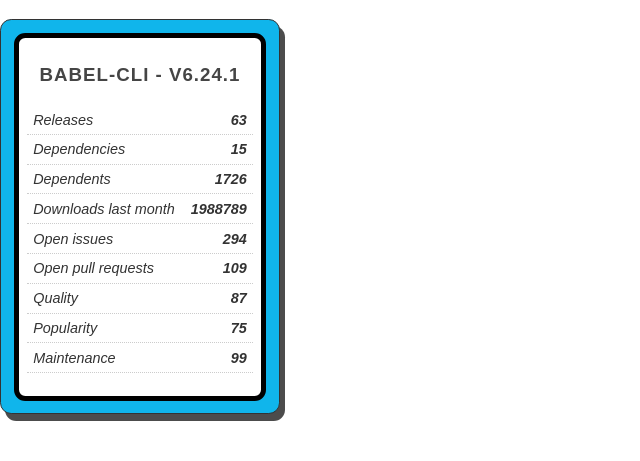
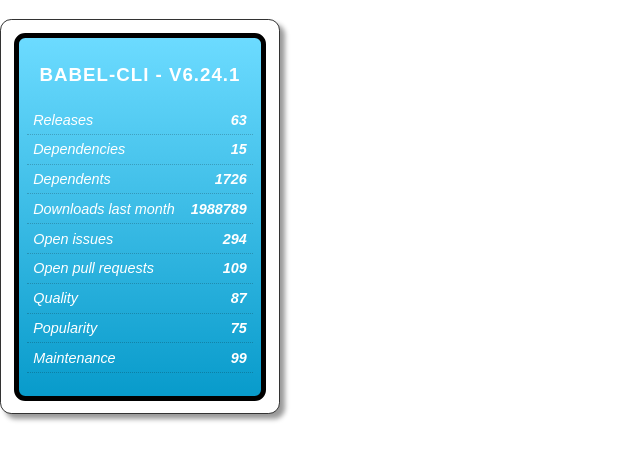
Before and after one commit to hkoskinen/top-trumps, a website: page index.html in a window 1280 px wide. Shown: the part 61-522 px from the top of the page, without its empty margins (0-640 px from the left). Drawn offline with Linux system fonts and the light colour scheme; files that its build step writes are made by us from their sources.

Commit message:
Update card styling again

```diff
--- a/index.html
+++ b/index.html
@@ -25,25 +25,26 @@
     }
 
     .card {
-      background-color: #10b5eb;
+      background-color: #fff;
       border-radius: 0.7rem;
       padding: 0.8rem;
       width: 280px;
       border: 1px solid #333;
-      box-shadow: 5px 7px 0 rgba(0, 0, 0, 0.7);
+      box-shadow: 5px 5px 5px rgba(0, 0, 0, 0.4);
     }
 
     .card__container {
       border-radius: 0.7rem;
       border: 5px solid #000;
-      background-color: #fff;
+      background: linear-gradient(#6cdbff, #089bcb);
+      color: #fff;
       padding: 0.5rem;
     }
 
     .card__title {
       text-align: center;
       text-transform: uppercase;
-      color: #454545;
+      color: #fff;
       letter-spacing: 1px;
     }
 
```
